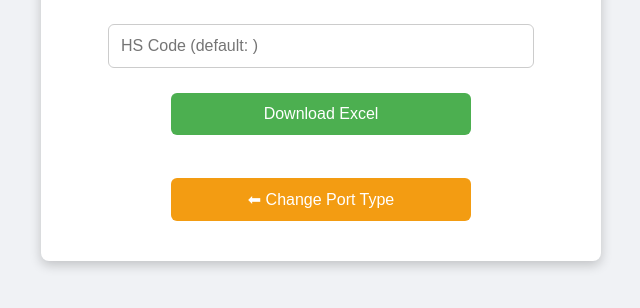
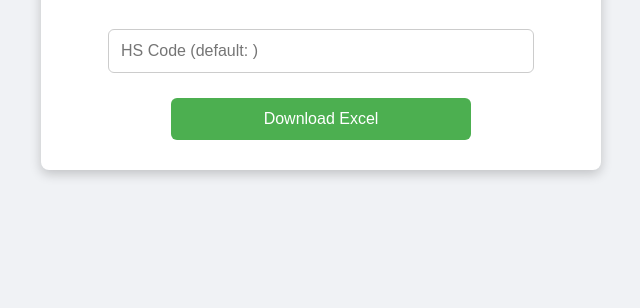
Before and after one commit to Avadhoffline/Hs_offline_portal, a Flask app: template templates/dashboard.html in a window 1280 px wide. Shown: the part 295-603 px from the top of the page, without its empty margins (319-959 px from the left). Run offline with Flask 3, Linux system fonts and the light colour scheme; the template is opened without the code that fills it, so the values that code supplies are empty.

Commit message:
Update dashboard.html

```diff
--- a/templates/dashboard.html
+++ b/templates/dashboard.html
@@ -5,59 +5,24 @@
     <style>
         body { font-family: Arial; background-color: #f0f2f5; margin: 0; padding: 0; }
         .header-box { background-color: #4c82af; color: white; text-align: center; padding: 20px; font-size: 28px; font-weight: bold; }
-        .container {
-            width: 90%; max-width: 500px; margin: 50px auto; background: white; padding: 30px;
-            border-radius: 8px; box-shadow: 0 4px 12px rgba(0,0,0,0.2); text-align: center;
-        }
+        .container { width: 90%; max-width: 500px; margin: 50px auto; background: white; padding: 30px; border-radius: 8px; box-shadow: 0 4px 12px rgba(0,0,0,0.2); text-align: center; }
         input[type="text"] { width: 80%; padding: 12px; margin: 10px 0; border-radius: 6px; border: 1px solid #ccc; font-size: 16px; }
-        button {
-            width: 60%;
-            padding: 12px;
-            background-color: #4CAF50;
-            color: white;
-            border: none;
-            border-radius: 6px;
-            font-size: 16px;
-            cursor: pointer;
-            margin-top: 15px;
-        }
+        button { width: 60%; padding: 12px; background-color: #4CAF50; color: white; border: none; border-radius: 6px; font-size: 16px; cursor: pointer; margin-top: 15px; }
         button:hover { background-color: #456fa0; }
-
-        .back-btn {
-            background-color: #f39c12;
-        }
-
-        .back-btn:hover {
-            background-color: #d68910;
-        }
-
-        a { display: block; margin: 10px 0; color: #333; text-decoration: none; font-size: 16px; }
+        a { display: block; margin: 15px 0; color: #333; text-decoration: none; font-size: 16px; }
     </style>
 </head>
 <body>
     <div class="header-box">Welexo_Offline Dashboard</div>
     <div class="container">
         <h2>Logged in as: {{ session['user'] }}</h2>
-
         <a href="/logout">Logout</a>
-
         <hr>
-
-        <h3>Download Your {{ user_port_type }} Data</h3>
-
+        <h3>Download Your {{ user_port_type.capitalize() }} Data</h3>
         <form method="POST">
-            <input type="text" name="hs_code" placeholder="HS Code (default: {{ user_hs_code }})">
-            <br>
+            <input type="text" name="hs_code" placeholder="HS Code (default: {{ user_hs_code }})"><br>
             <button type="submit">Download Excel</button>
         </form>
-
-        <br>
-
-        <!-- Change Port Button -->
-        <a href="/change_port">
-            <button type="button" class="back-btn">⬅ Change Port Type</button>
-        </a>
-
     </div>
 </body>
 </html>
```
